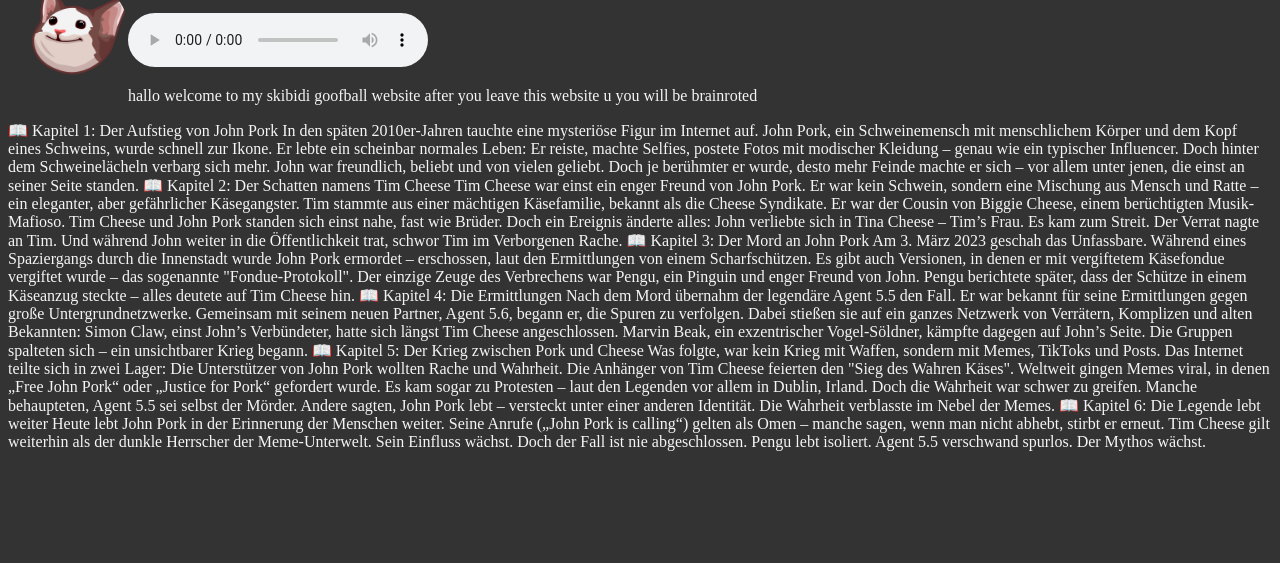
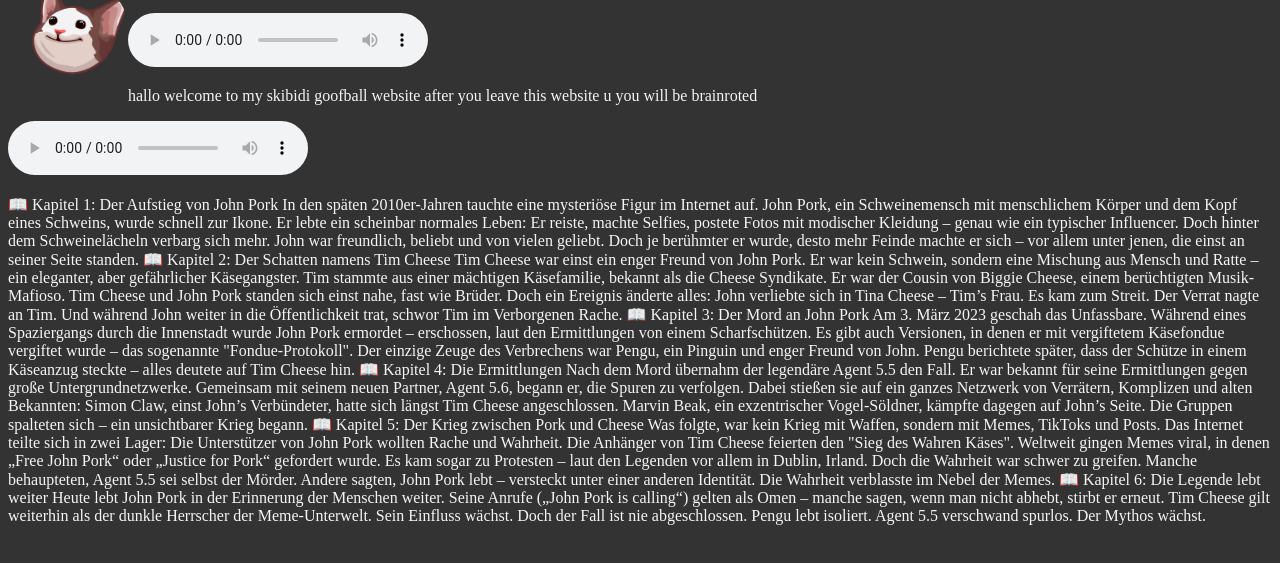
Before and after one commit to Slincess/slincess, a plain HTML site: page index.html in a window 1280 px wide. Shown: the part 101-664 px from the top of the page. Drawn offline with Linux system fonts and the light colour scheme.

Commit message:
johnpork sound

```diff
--- a/index.html
+++ b/index.html
@@ -31,7 +31,9 @@
         </audio>
         <p>hallo welcome to my skibidi goofball website after you leave this website u you will be brainroted</p>
 
-        <audio src="sound/ssstik.io_1753044712114.mp3"></audio>
+        <audio controls>
+            <source src="sound/ssstik.io_1753044712114.mp3">
+        </audio>
 
         <p>📖 Kapitel 1: Der Aufstieg von John Pork
 In den späten 2010er-Jahren tauchte eine mysteriöse Figur im Internet auf. John Pork, ein Schweinemensch mit menschlichem Körper und dem Kopf eines Schweins, wurde schnell zur Ikone. Er lebte ein scheinbar normales Leben: Er reiste, machte Selfies, postete Fotos mit modischer Kleidung – genau wie ein typischer Influencer. Doch hinter dem Schweinelächeln verbarg sich mehr.
```
